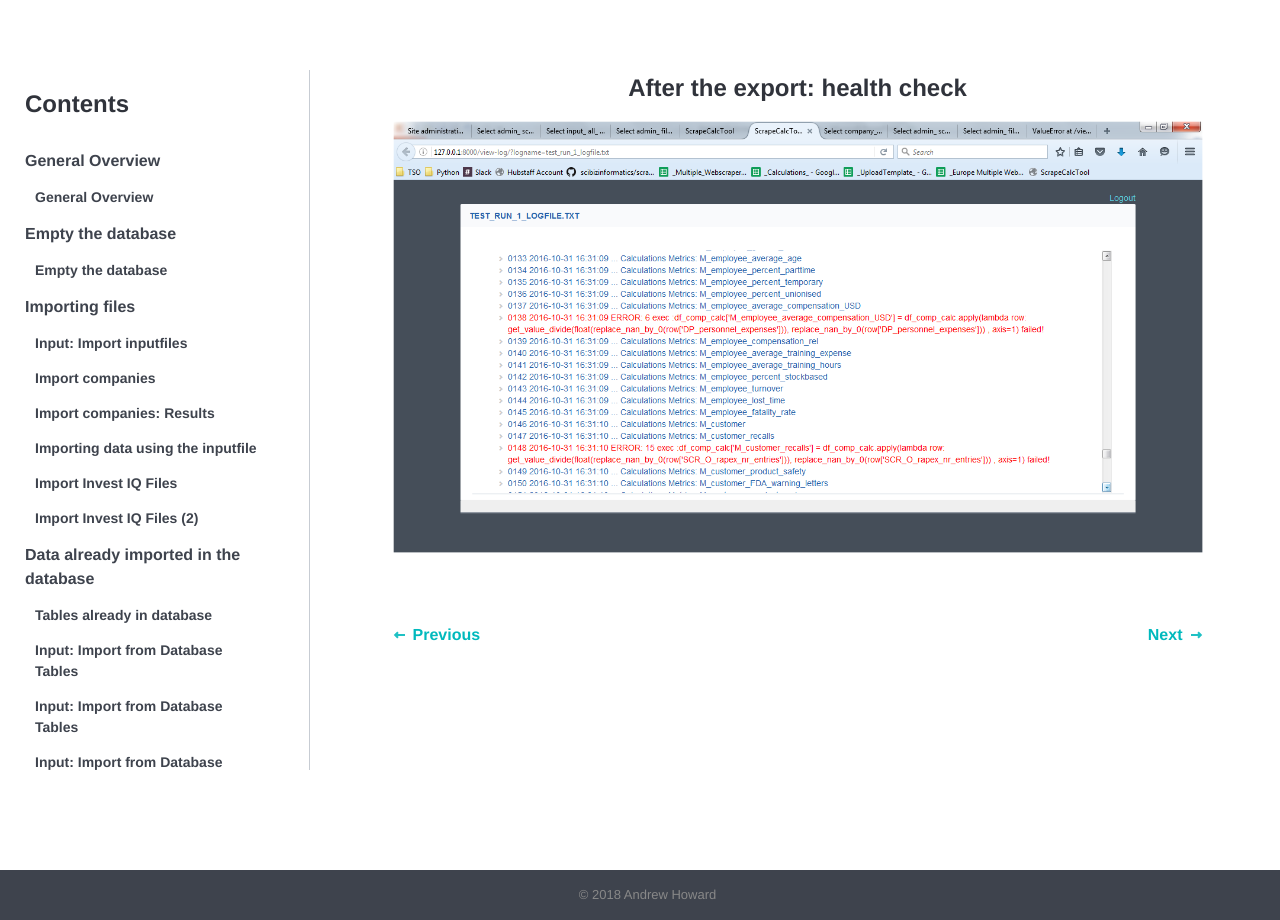
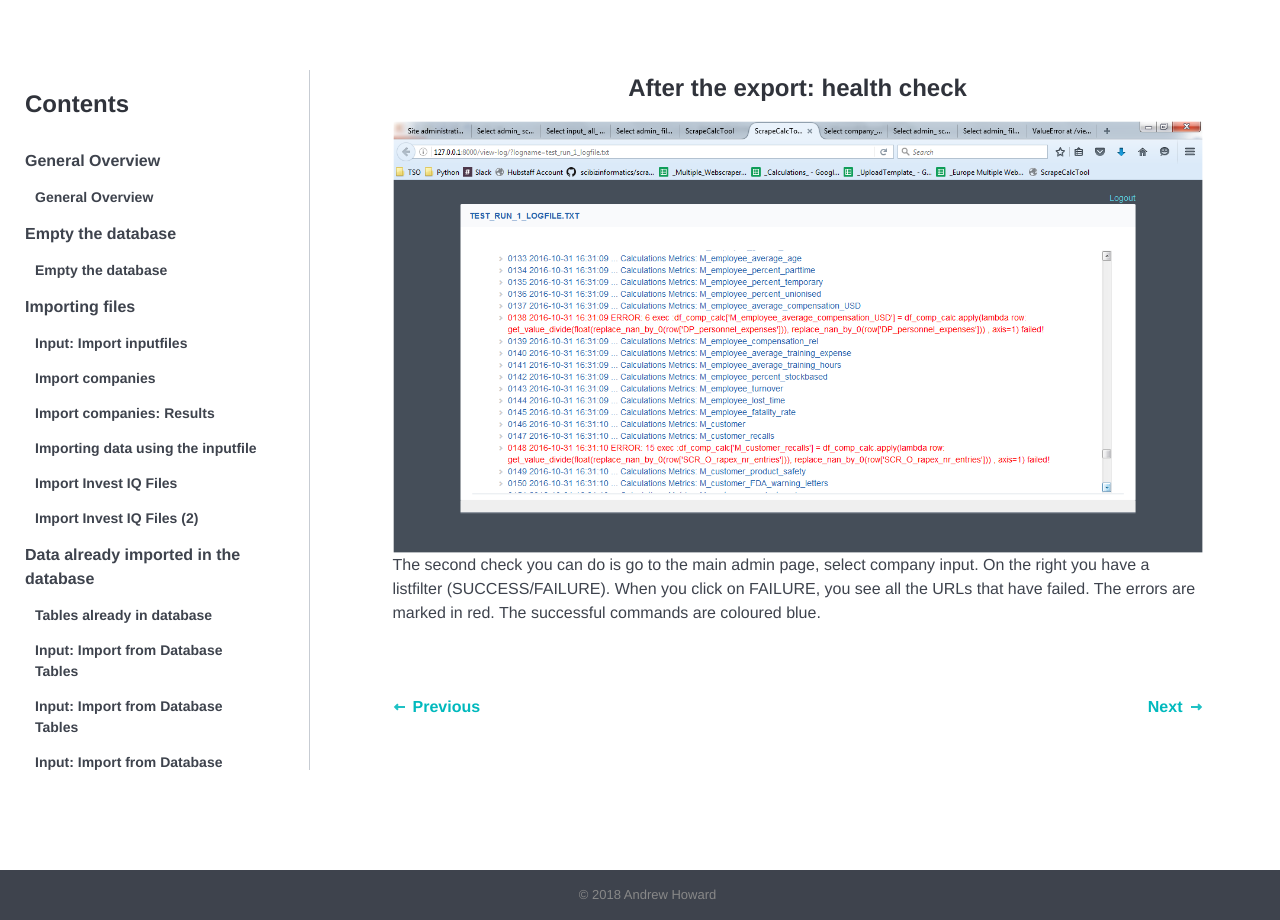
Before and after one commit to tkumpanenko/slides, a Jekyll site: the page built from _tutorials/073.html, in a window 1280 px wide. Built offline with Jekyll 4.4.1, drawn with Linux system fonts in a browser that asks for light colours.

Commit message:
Update from Forestry.io - 073.html

```diff
--- a/_tutorials/073.html
+++ b/_tutorials/073.html
@@ -4,8 +4,9 @@ topic: after-the-export
 order: 5
 date: 2018-01-18 19:31:06 +0000
 ---
-
-
 <h4>After the export: health check</h4>
 
 <img src="{{site.url}}{{site.baseurl}}/images/073.png" alt="">
+
+<p>The second check you can do is go to the main admin page, select company input. On the right you have a listfilter (SUCCESS/FAILURE). When you click on FAILURE, you see all the URLs that have failed. The errors are marked in red. The successful commands are coloured blue.
+</p>
```
